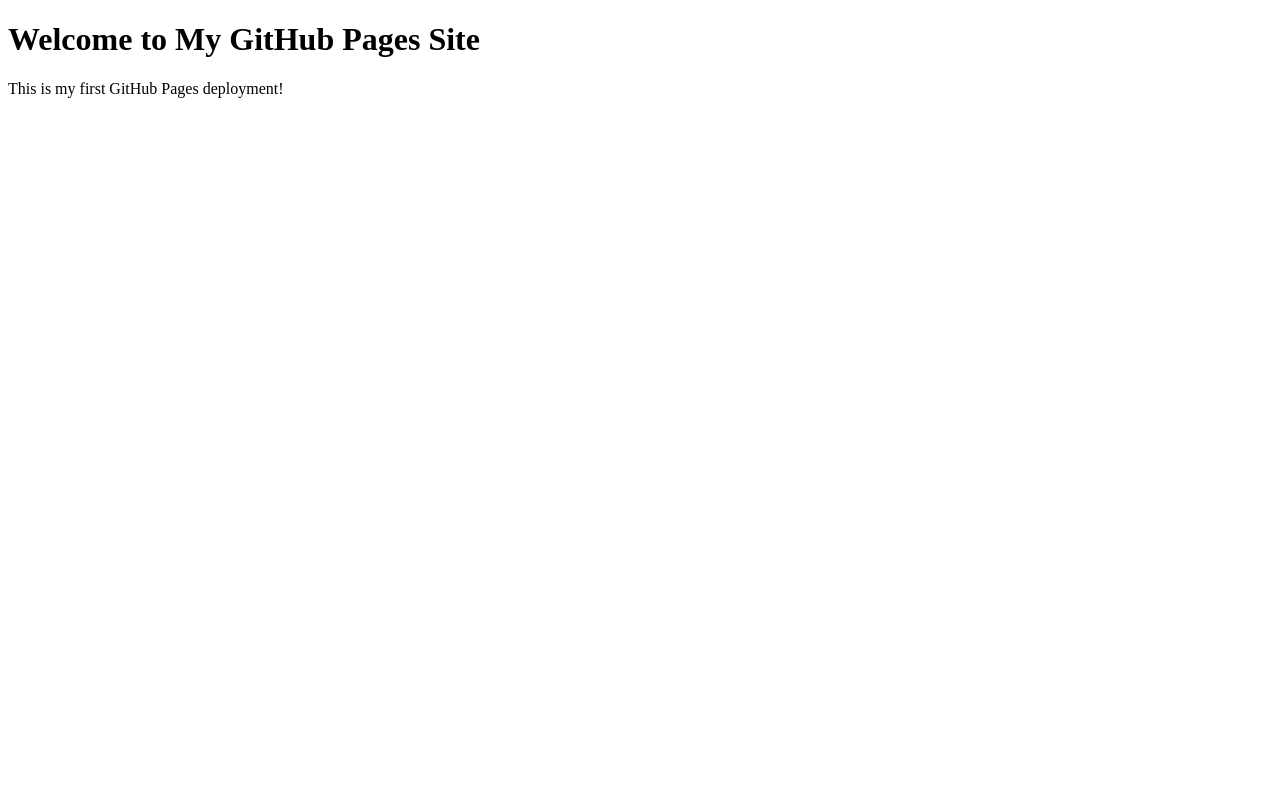
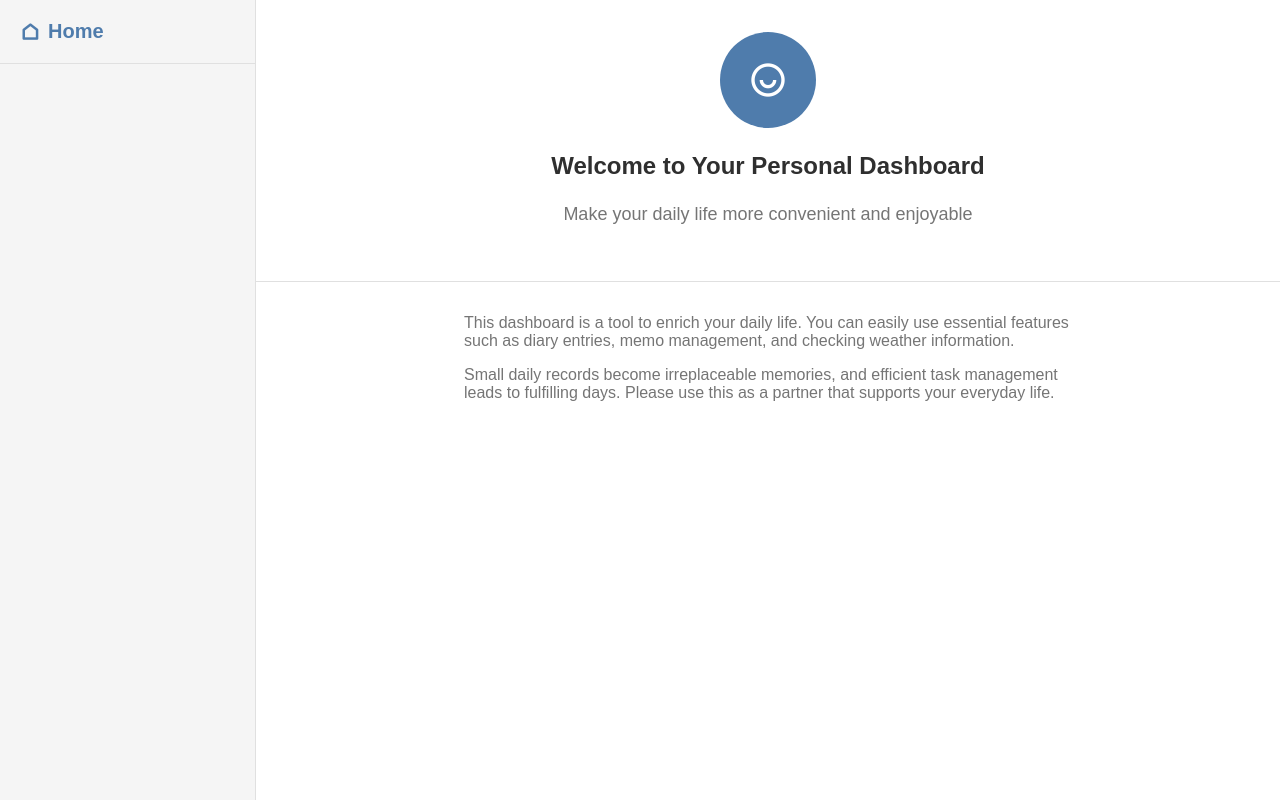
Before and after one commit to faihk017-lgtm/my-first-web-app, a plain HTML site: page index.html in a window 1280 px wide. Drawn offline with nearby package versions, Linux system fonts and the light colour scheme.

Commit message:
トップページの作成
HTMLとCSSを使ってタイトル画面を作成

```diff
--- a/index.html
+++ b/index.html
@@ -1,12 +1,39 @@
 <!DOCTYPE html>
 <html lang="en">
-<head>
-    <meta charset="UTF-8">
-    <meta name="viewport" content="width=device-width, initial-scale=1.0">
-    <title>My GitHub Pages Site</title>
-</head>
-<body>
-    <h1>Welcome to My GitHub Pages Site</h1>
-    <p>This is my first GitHub Pages deployment!</p>
-</body>
+  <head>
+    <meta charset="UTF-8" />
+    <meta name="viewport" content="width=device-width, initial-scale=1.0" />
+    <title>Dashboard</title>
+    <link rel="stylesheet" href="./style.css" />
+    <link href="https://cdn.jsdelivr.net/npm/remixicon@4.5.0/fonts/remixicon.css" rel="stylesheet" />
+  </head>
+  <body>
+    <div class = "dashboard">
+      <aside class = "sidebar">
+        <div class = "sidebar-header">
+          <a href="#" class="sidebar-home" data-tab="home">
+            <span class="ri-home-line"></span>
+            <span>Home</span>
+          </a>
+        </div>
+      </aside>
+      <main class = "main-page">
+        <section class = "content-section" id="home">
+          <header class = "main-header">
+            <div class = "profile-icon">
+              <span class = "ri-user-smile-line"></span>
+            </div>
+            <h1 class = "title">Welcome to Your Personal Dashboard</h1>
+            <p class = "subtitle">Make your daily life more convenient and enjoyable</p>
+          </header>
+          <div class = "main-body">
+            <div class = "main-message">
+              <p>This dashboard is a tool to enrich your daily life. You can easily use essential features such as diary entries, memo management, and checking weather information.</p>
+              <p>Small daily records become irreplaceable memories, and efficient task management leads to fulfilling days. Please use this as a partner that supports your everyday life.</p>
+            </div>
+          </div>
+        </section>
+      </main>
+    </div>
+  </body>
 </html>
--- /dev/null
+++ b/style.css
@@ -0,0 +1,113 @@
+/* ブラウザで設定されているスタイルのリセット・共通設定 */
+/* 消さないでください */
+*,
+*::before,
+*::after {
+  box-sizing: border-box;
+}
+body,
+h1,
+h2,
+h3,
+p,
+ul,
+li,
+form,
+input,
+textarea,
+select,
+button {
+  margin: 0;
+  padding: 0;
+  font-family: sans-serif;
+}
+
+ul {
+  list-style: none;
+}
+/* スタイルのリセット終了 */
+
+/* サイドバーとメインコンテンツを包むための要素のスタイルを書いてください */
+.dashboard{
+  display: flex;
+  height: 100vh;
+}
+
+/* サイドバーに関連するスタイルを書いてください */
+.sidebar{
+  width: 256px;
+  flex-shrink: 0;
+  background-color: #f5f5f5;
+  border-right: 1px solid #e0e0e0;
+  height: 100%;
+  display: flex;
+  flex-direction: column;
+}
+
+.sidebar-header{
+  padding: 20px;
+  border-bottom:1px solid #e0e0e0;
+}
+
+.sidebar-home{
+  font-size: 1.25rem;
+  font-weight: 600;
+  color: #4f7cac;
+  display: flex;
+  align-items: center;
+  gap: 8px;
+  text-decoration: none;
+}
+/* メインコンテンツに関連するスタイルを書いてください */
+.main-page{
+  flex: 1;
+}
+
+.main-header{
+  background-color: white;
+  padding: 32px;
+  border-bottom: 1px solid #e0e0e0;
+  text-align: center;
+}
+
+.title{
+  font-size: 1.5rem;
+  font-weight: 600;
+  color: #2f2f2f;
+  margin: 8px;
+}
+
+.subtitle{
+  font-size: 1.125rem;
+  color: #757575;
+  margin: 24px;
+}
+
+.main-message{
+  max-width: 672px;
+  margin: 0 auto 0;
+  padding: 32px;
+  color: #757575;
+}
+
+.main-message p{
+    margin-bottom: 16px;
+}
+
+.profile-icon{
+  width: 96px;
+  height: 96px;
+  background-color: #4f7cac;
+  border-radius: 50%;
+  display: flex;
+  justify-content: center;
+  align-items: center;
+  margin-left: auto;
+  margin-right: auto;
+  margin-bottom: 24px;
+}
+
+.profile-icon span{
+  font-size: 2.5rem;
+  color: white;
+}
```
